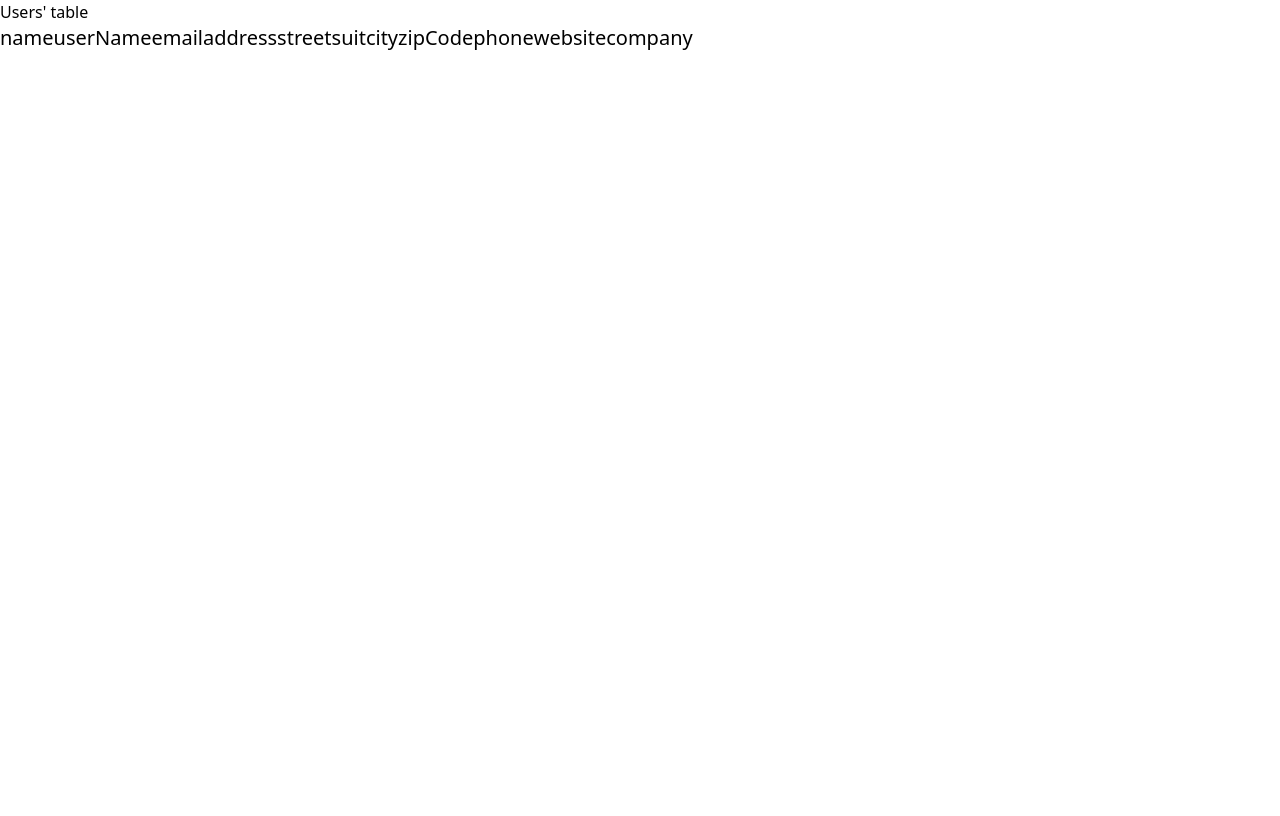
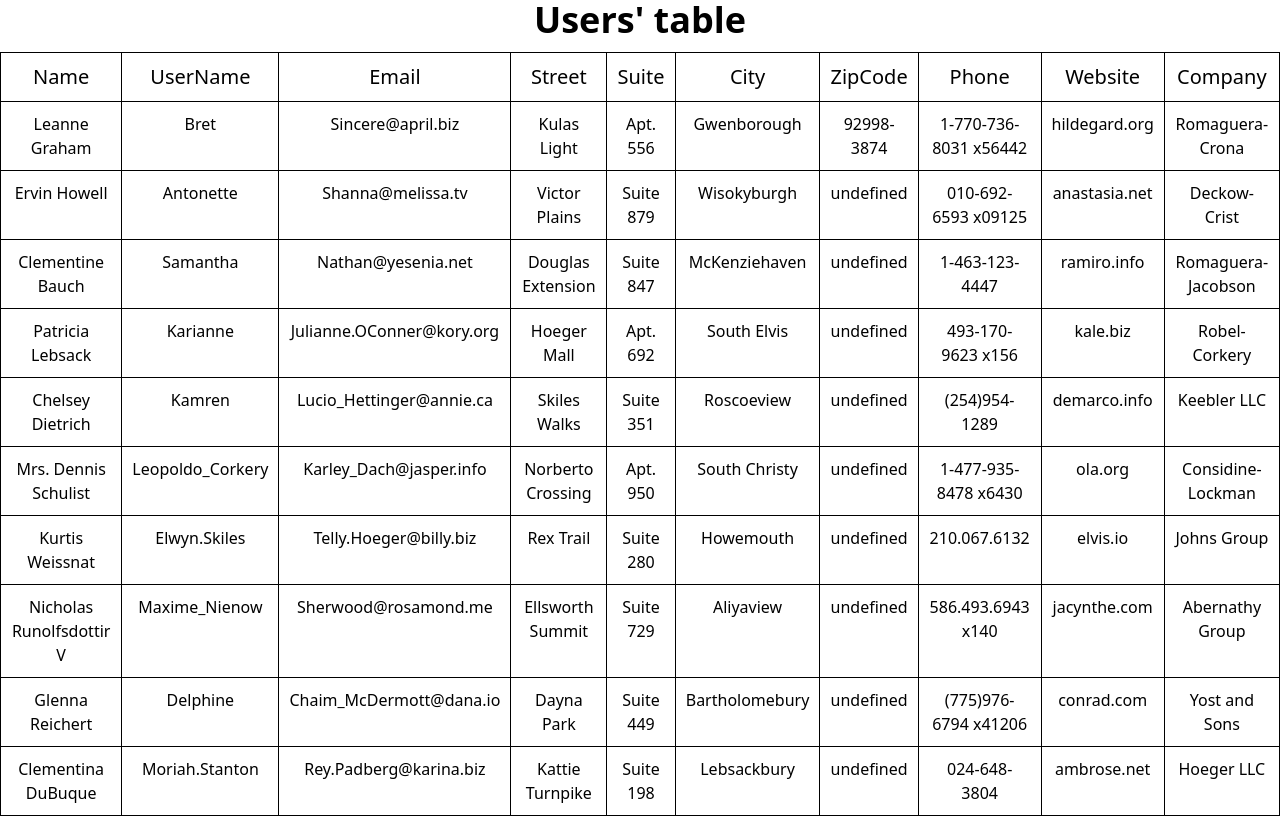
Before and after one commit to Yevgeniy1987/user-table, a plain HTML site: page index.html in a window 1280 px wide. Drawn offline with nearby package versions, Linux system fonts and the light colour scheme.

Commit message:
add-stylization-to-users'-table
-added stylization to users' table;
-added function in js;
-added classes in CSS and tailwind;
-fixed array's key name;

```diff
--- a/css/style.css
+++ b/css/style.css
@@ -240,3 +240,14 @@
 }
 
 /*=========COMMON STYLES START============*/
+
+.container {
+  max-width: 1200px;
+  width: 100%;
+  margin: 0 auto;
+}
+
+.table-text {
+    padding: 10px 10px;
+    border: 1px solid black;
+}
--- a/index.html
+++ b/index.html
@@ -14,37 +14,40 @@
   <body>
     <main>
       <div class="container">
-        <h1>Users' table</h1>
-        <table id="userTable">
-          <thead class="border text-xl">
-            <th class="border pb-2">name</th>
-            <th class="border">userName</th>
-            <th class="border">email</th>
-            <th class="border">address</th>
-            <th class="border">street</th>
-            <th class="border">suit</th>
-            <th class="border">city</th>
-            <th class="border">zipCode</th>
-            <th class="border">phone</th>
-            <th class="border">website</th>
-            <th class="border">company</th>
-          </thead>
-          <tbody>
-            <tr>
-                <td></td>
-                <td></td>
-                <td></td>
-                <td></td>
-                <td></td>
-                <td></td>
-                <td></td>
-                <td></td>
-                <td></td>
-                <td></td>
-                <td></td>
-            </tr>
-          </tbody>
-        </table>
+        <h1 class="text-center text-4xl font-bold">Users' table</h1>
+        <div class="users-table mt-3" id="users-table">
+            <table class="text-center" id="table">
+                <thead class="border text-xl capitalize">
+                  <th class="table-text">name</th>
+                  <th class="table-text">userName</th>
+                  <th class="table-text">email</th>
+                  <!-- <th class="table-text">address</th> -->
+                  <th class="table-text">street</th>
+                  <th class="table-text">suite</th>
+                  <th class="table-text">city</th>
+                  <th class="table-text">zipCode</th>
+                  <th class="table-text">phone</th>
+                  <th class="table-text">website</th>
+                  <th class="table-text">company</th>
+                </thead>
+                <tbody id="table-data">
+                  <!-- <tr class="font-medium">
+                      <td class="table-text">${user.name}</td>
+                      <td class="table-text">${user.userName}</td>
+                      <td class="table-text">${user.email}</td>
+                      <td class="table-text">${user.address}</td>
+                      <td class="table-text">${user.street}</td>
+                      <td class="table-text">${user.suit}</td>
+                      <td class="table-text">${user.city}</td>
+                      <td class="table-text">${user.zipCode}</td>
+                      <td class="table-text">${user.phone}</td>
+                      <td class="table-text">${user.website}</td>
+                      <td class="table-text">${user.company}</td>
+                  </tr> -->
+                </tbody>
+              </table>
+        </div>
+
       </div>
     </main>
   </body>
--- a/js/app.js
+++ b/js/app.js
@@ -0,0 +1,31 @@
+"use strict";
+
+const usersTableElem = document.getElementById("table-data");
+
+Users.forEach((user) => {
+  const userTableHTML = createUsersTable(user);
+  usersTableElem.insertAdjacentHTML("beforeend", userTableHTML);
+});
+
+function createUsersTable(user) {
+  return `<tr class="font-medium">
+    <td class="table-text">${user.name}</td>
+    <td class="table-text">${user.username}</td>
+    <td class="table-text">${user.email}</td>
+    <td class="table-text">${user.address.street}</td>
+    <td class="table-text">${user.address.suite}</td>
+    <td class="table-text">${user.address.city}</td>
+    <td class="table-text">${user.address.zipCode}</td>
+    <td class="table-text">${user.phone}</td>
+    <td class="table-text">${user.website}</td>
+    <td class="table-text">${user.company.name}</td>
+</tr>`;
+}
+
+function smartSort(array, order = 1, key) {
+    array.sort((a,b) => {
+        const elem1 =key ? a[key]:a;
+        const elem2 =key ? b[key]:b;
+        return String(elem1).localeCompare(String(elem2), undefined, {numeric:true})*order
+    })
+}
--- a/js/data.js
+++ b/js/data.js
@@ -8,7 +8,7 @@ const Users = [
         "street": "Kulas Light",
         "suite": "Apt. 556",
         "city": "Gwenborough",
-        "zipcode": "92998-3874",
+        "zipCode": "92998-3874",
         "geo": {
           "lat": "-37.3159",
           "lng": "81.1496"
--- /dev/null
+++ b/tailwind.config.js
@@ -0,0 +1,3 @@
+module.exports = {
+    content: ['./**/*.{html,js}']
+};
```
Lines whose indentation alone changed are shown as unchanged.
